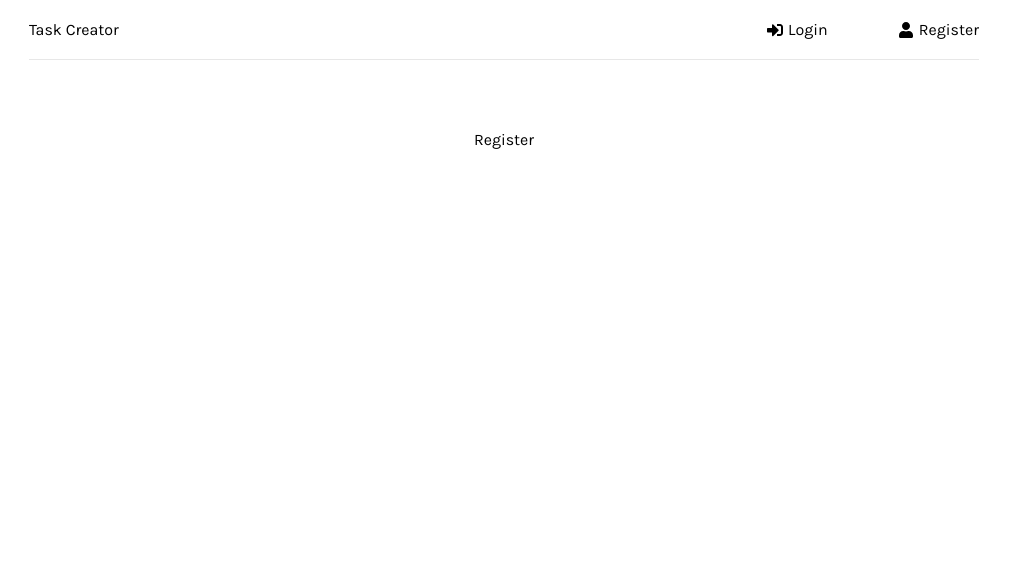
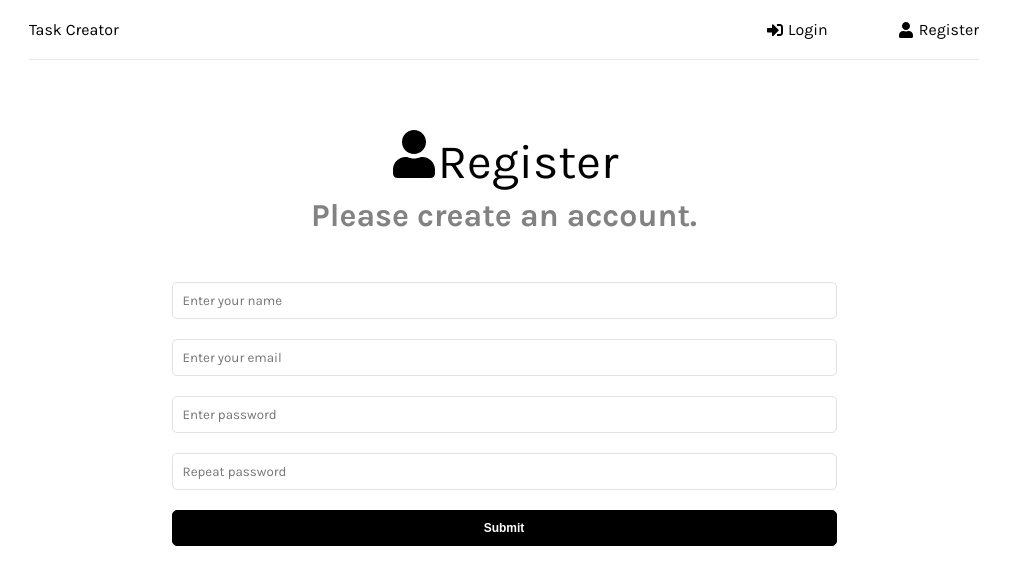
Before and after one commit to jliel/task-mern, a React (Vite) app in the folder frontend/: page /register in a window 1280 px wide. Shown: the top 584 px of the page, without its empty margins (136-1146 px from the left). Built offline with nearby package versions, Linux system fonts and the light colour scheme.

Commit message:
added pages for login and register

```diff
--- a/frontend/src/components/Login.jsx
+++ b/frontend/src/components/Login.jsx
@@ -1,8 +1,44 @@
-import React from "react";
+import { useState } from "react"
+import { FaSignInAlt } from "react-icons/fa"
 
 const Login = () => {
+    const [formData, setFormData] = useState({ email: '', password: '' })
+    const { email, password } = formData
+
+    const onChange = e => {
+        setFormData(prevState => ({
+            ...prevState,
+            [e.target.name]: e.target.value
+        }))
+    }
+
+    const onSubmit = e => {
+        e.preventDefault()
+    }
     return (
-        <div>Login</div>
+        <>
+            <section className="heading">
+                <h1><FaSignInAlt />Login</h1>
+                <p>Login and start creating tasks</p>
+            </section>
+            <section className="form">
+                <form onSubmit={onSubmit}>
+                    <div className="form-group">
+                        <input type="email" className="form-control"
+                            id='email' name="email" value={email} placeholder="Enter your Email"
+                            onChange={onChange} />
+                    </div>
+                    <div className="form-group">
+                        <input type="password" className="form-control"
+                            id='password' name="password" value={password} placeholder="Enter your password"
+                            onChange={onChange} />
+                    </div>
+                    <div className="form-group">
+                        <button type="submit" className="btn btn-block">Submit</button>
+                    </div>
+                </form>
+            </section>
+        </>
     )
 }
 
--- a/frontend/src/components/Register.jsx
+++ b/frontend/src/components/Register.jsx
@@ -1,8 +1,49 @@
-import React from "react";
+import { useState } from "react"
+import { FaUser } from "react-icons/fa"
 
 const Register = () => {
-    return(
-        <div>Register</div>
+    const [formData, setFormData] = useState({ name: '', email: '', password: '', password2: '' })
+    const { name, email, password, password2 } = formData
+    const onChange = (e) => {
+        setFormData(prevState => ({
+            ...prevState,
+            [e.target.name]: e.target.value
+        }))
+    }
+    const onSubmit = e => {
+        e.preventDefault()
+    }
+    return (
+        <>
+            <section className="heading">
+                <h1><FaUser />Register</h1>
+                <p>Please create an account.</p>
+            </section>
+            <section className="form">
+                <form action="" onSubmit={onSubmit}>
+                    <div className="form-group">
+                        <input type="text" className="form-control" id="name"
+                            name="name" value={name} placeholder="Enter your name" onChange={onChange} />
+                    </div>
+                    <div className="form-group">
+                        <input type="email" className="form-control" id="email"
+                            name="email" value={email} placeholder="Enter your email" onChange={onChange} />
+                    </div>
+                    <div className="form-group">
+                        <input type="password" className="form-control" id="password"
+                            name="password" value={password} placeholder="Enter password" onChange={onChange} />
+                    </div>
+                    <div className="form-group">
+                        <input type="password" className="form-control" id="password2"
+                            name="password2" value={password2} placeholder="Repeat password" onChange={onChange} />
+                    </div>
+                    <div className="form-group">
+                        <button type="submit" className="btn btn-block">Submit</button>
+                    </div>
+
+                </form>
+            </section>
+        </>
     )
 }
 
--- a/frontend/src/index.css
+++ b/frontend/src/index.css
@@ -1,4 +1,5 @@
 @import url('https://fonts.googleapis.com/css2?family=Karla:ital,wght@0,200..800;1,200..800&display=swap');
+
 * {
     margin: 0;
     padding: 0;
@@ -289,7 +290,7 @@
 
     left: 0;
 
-background-color: rgba(0.5,0,0,0);
+    background-color: rgba(0.5, 0, 0, 0);
 
     z-index: 5000;
 
```
Lines whose indentation alone changed are shown as unchanged.
